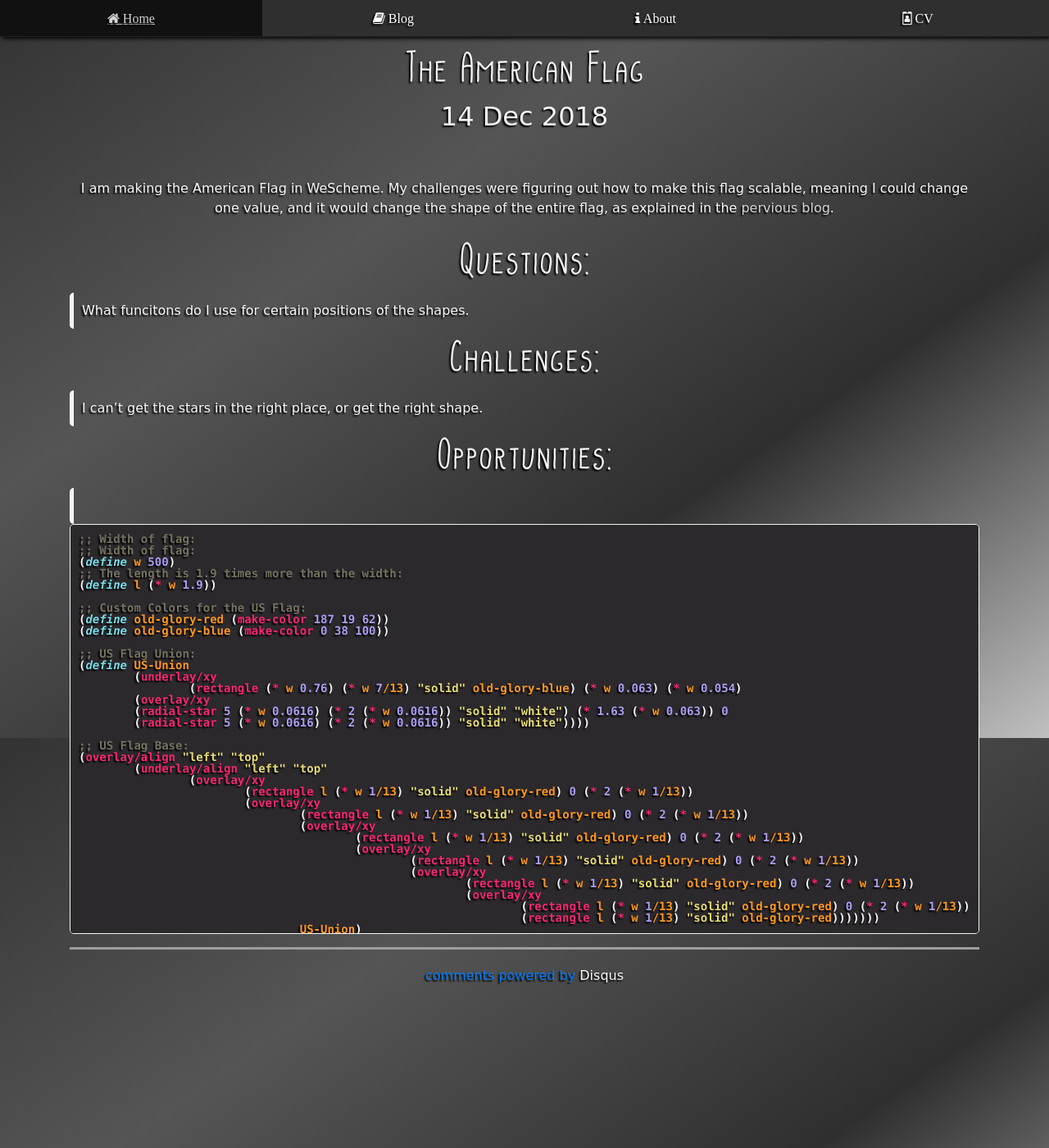
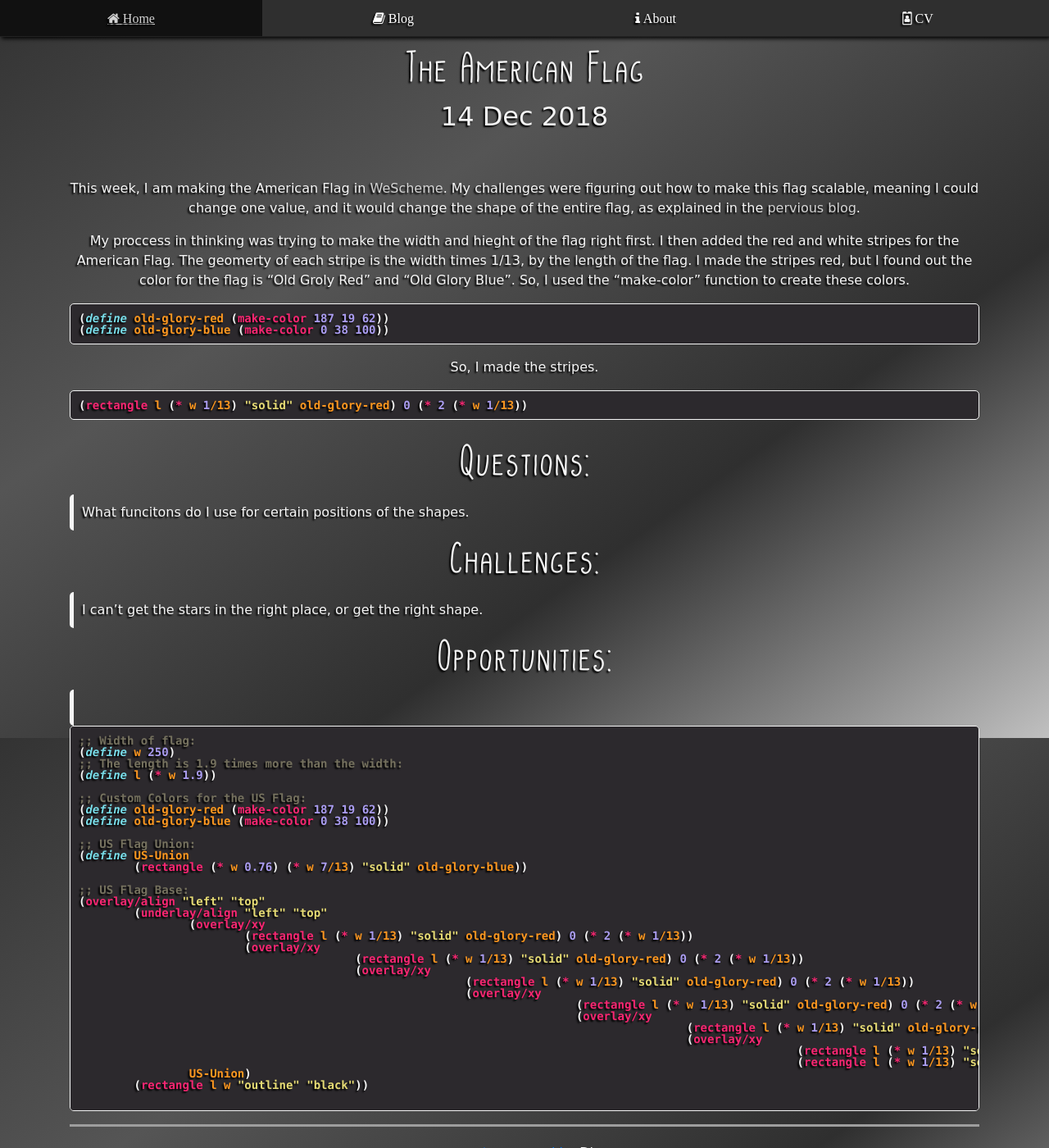
Before and after one commit to lemueldls/lemueld6200.github.io, a Jekyll site: the page built from _posts/2018-12-14-weekly-blog-reflection-13.md, in a window 1280 px wide and 1400 px high. Shown: the whole window at 82% size. Built offline with Jekyll 4.4.1, drawn with Linux system fonts in a browser that asks for light colours; comment, search, counter and statistics services are not loaded; grey boxes are pictures that could not be loaded.

Commit message:
Update 2018-12-14-weekly-blog-reflection-13.md

````diff
--- a/_posts/2018-12-14-weekly-blog-reflection-13.md
+++ b/_posts/2018-12-14-weekly-blog-reflection-13.md
@@ -4,8 +4,18 @@
   date: 2018-12-14
 ---
 
-I am making the American Flag in WeScheme.
+This week, I am making the American Flag in [WeScheme]("https://www.wescheme.org/").
 My challenges were figuring out how to make this flag scalable, meaning I could change one value, and it would change the shape of the entire flag, as explained in the [pervious blog](/blog/2018/12/07/weekly-blog-reflection-12).
+
+My proccess in thinking was trying to make the width and hieght of the flag right first. I then added the red and white stripes for the American Flag. The geomerty of each stripe is the width times 1/13, by the length of the flag. I made the stripes red, but I found out the color for the flag is "Old Groly Red" and "Old Glory Blue". So, I used the "make-color" function to create these colors.
+```scheme
+(define old-glory-red (make-color 187 19 62))
+(define old-glory-blue (make-color 0 38 100))
+```
+So, I made the stripes.
+```scheme
+(rectangle l (* w 1/13) "solid" old-glory-red) 0 (* 2 (* w 1/13))
+```
 
 # Questions:
  - What funcitons do I use for certain positions of the shapes.
@@ -19,8 +29,7 @@ My challenges were figuring out how to make this flag scalable, meaning I could
 
 ```scheme
 ;; Width of flag:
-;; Width of flag:
-(define w 500)
+(define w 250)
 ;; The length is 1.9 times more than the width:
 (define l (* w 1.9))
 
@@ -30,11 +39,7 @@ My challenges were figuring out how to make this flag scalable, meaning I could
 
 ;; US Flag Union:
 (define US-Union
-	(underlay/xy
-		(rectangle (* w 0.76) (* w 7/13) "solid" old-glory-blue) (* w 0.063) (* w 0.054)
-	(overlay/xy
-	(radial-star 5 (* w 0.0616) (* 2 (* w 0.0616)) "solid" "white") (* 1.63 (* w 0.063)) 0
-	(radial-star 5 (* w 0.0616) (* 2 (* w 0.0616)) "solid" "white"))))
+	(rectangle (* w 0.76) (* w 7/13) "solid" old-glory-blue))
 
 ;; US Flag Base:
 (overlay/align "left" "top"
@@ -42,17 +47,17 @@ My challenges were figuring out how to make this flag scalable, meaning I could
 		(overlay/xy
 			(rectangle l (* w 1/13) "solid" old-glory-red) 0 (* 2 (* w 1/13))
 			(overlay/xy
-				(rectangle l (* w 1/13) "solid" old-glory-red) 0 (* 2 (* w 1/13))
-				(overlay/xy
 					(rectangle l (* w 1/13) "solid" old-glory-red) 0 (* 2 (* w 1/13))
 					(overlay/xy
-						(rectangle l (* w 1/13) "solid" old-glory-red) 0 (* 2 (* w 1/13))
-						(overlay/xy
 							(rectangle l (* w 1/13) "solid" old-glory-red) 0 (* 2 (* w 1/13))
 							(overlay/xy
-								(rectangle l (* w 1/13) "solid" old-glory-red) 0 (* 2 (* w 1/13))
-								(rectangle l (* w 1/13) "solid" old-glory-red)))))))
-				US-Union)
+									(rectangle l (* w 1/13) "solid" old-glory-red) 0 (* 2 (* w 1/13))
+									(overlay/xy
+											(rectangle l (* w 1/13) "solid" old-glory-red) 0 (* 2 (* w 1/13))
+											(overlay/xy
+													(rectangle l (* w 1/13) "solid" old-glory-red) 0 (* 2 (* w 1/13))
+													(rectangle l (* w 1/13) "solid" old-glory-red)))))))
+		US-Union)
 	(rectangle l w "outline" "black"))
 
 ```
````
